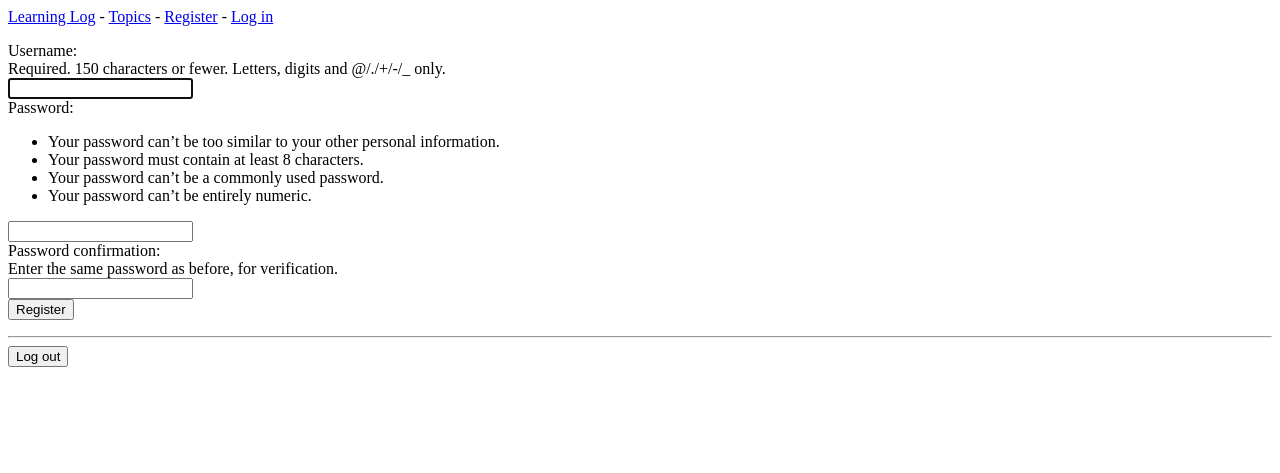
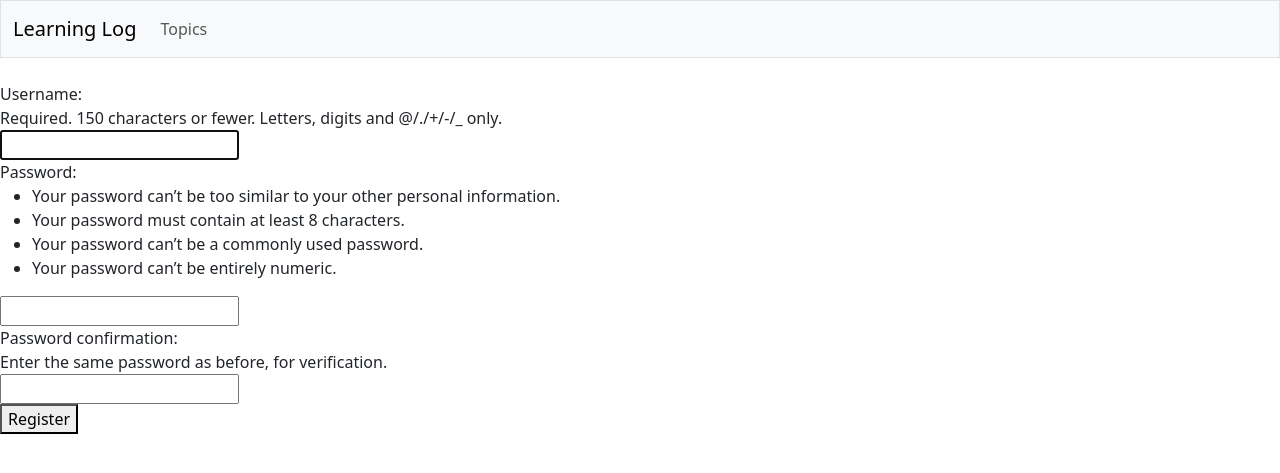
Before and after one commit to vaiogtx/django_learning_log, a Django app: page /accounts/register/ in a window 1280 px wide. Shown: the top 473 px of the page. Run offline with Django 4.2, Linux system fonts and the light colour scheme; some libraries are stand-ins or nearby versions.

Commit message:
Update base.html with bootstrap

```diff
--- a/learning_logs/templates/learning_logs/base.html
+++ b/learning_logs/templates/learning_logs/base.html
@@ -1,17 +1,32 @@
-<p>
-    <a href="{% url 'learning_logs:index' %}">Learning Log</a> -
-    <a href="{% url 'learning_logs:topics' %}">Topics</a> -
-    {% if user.is_authenticated %}
-        Hello, {{ user.username }}.
-    {% else %}
-        <a href="{% url 'accounts:register' %}">Register</a> -
-        <a href="{% url 'accounts:login' %}">Log in</a>
-    {% endif %}
-</p>
+<!DOCTYPE html>
+<html lang="en">
+<head>
+    <meta charset="UTF-8">
+    <meta name="viewport" content="width=device-width, initial-scale=1">
+    <title>Learning Log</title>
+    {% load django_bootstrap5 %}
+    {% bootstrap_css %}
+    {% bootstrap_javascript %}
+</head>
+<body>
+<nav class="navbar navbar-expand-md navbar-light bg-light mb-4 border">
+    <div class="container-fluid">
+        <a href="{% url 'learning_logs:index' %}" class="navbar-brand">Learning Log</a>
 
-{% block content %}{% endblock content %}
-<hr/>
-<form action="{% url 'accounts:logout' %}" method="POST">
-    {% csrf_token %}
-    <button name="submit">Log out</button>
-</form>
+        <button class="navbar-toggler" type="button" data-bs-toggle="collapse" data-bs-target="#navbarCollapse"
+                aria-controls="navbarCollapse" aria-expanded="false" arial-label="Toggle navigation">
+            <span class="navbar-toggle-icon"></span>
+        </button>
+
+        <div class="collapse navbar-collapse" id="navbarCollapse">
+            <ul class="navbar-nav me-auto mb-2 mb-md-0">
+                <li class="nav-item">
+                    <a href="{% url 'learning_logs:topics' %}" class="nav-link">Topics</a>
+                </li>
+            </ul> <!-- End of links on left side of navbar -->
+        </div> <!-- Closes collapsible parts of navbar -->
+    </div> <!-- Closes navbar's container -->
+</nav> <!-- End of navbar -->
+{% block content %}{% endblock %}
+</body>
+</html>
--- a/ll_project/settings.py
+++ b/ll_project/settings.py
@@ -33,6 +33,7 @@ INSTALLED_APPS = [
     'learning_logs',
     'accounts',
     # Default Django apps.
+    'django_bootstrap5',
     'django.contrib.admin',
     'django.contrib.auth',
     'django.contrib.contenttypes',
```
